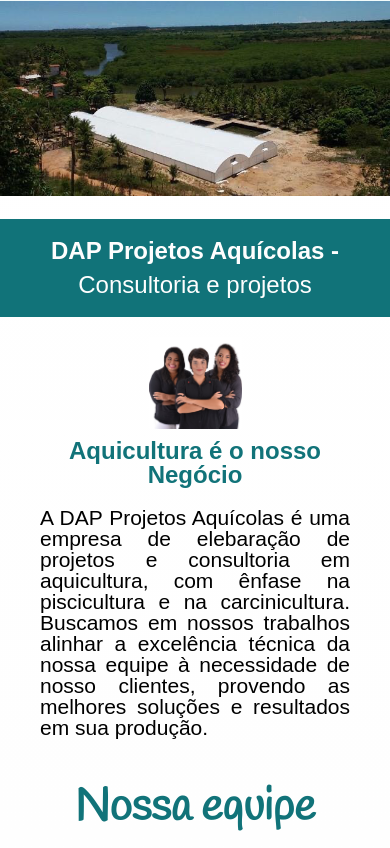
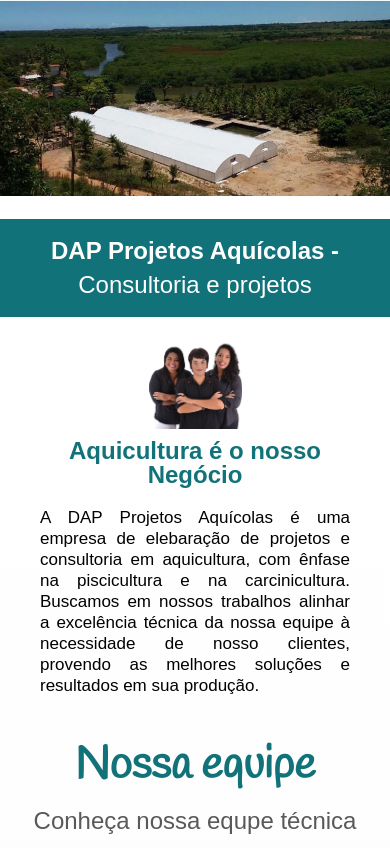
Before and after one commit to PriscillaCeles/DAP, a plain HTML site: page index.html in a window 390 px wide. Shown: the part 186-1034 px from the top of the page. Drawn offline with Linux system fonts and the light colour scheme.

Commit message:
menu-mobile

```diff
--- a/styleR.css
+++ b/styleR.css
@@ -94,6 +94,10 @@ nav il a{
 
     nav il{
         text-align: center;
+    }
+
+    .text {
+        font-size: 18px;
     }
 
     .equipe-img {
@@ -195,7 +199,7 @@ nav il a{
 }
 
 
-@media (max-width:425px){
+@media (max-width:500px){
     nav {
         display: none;
     }
@@ -203,4 +207,9 @@ nav il a{
     .menu-mobile {
         display: block;
     }
+
+    .text {
+        font-size: 17px;
+    }
+
 }
```
